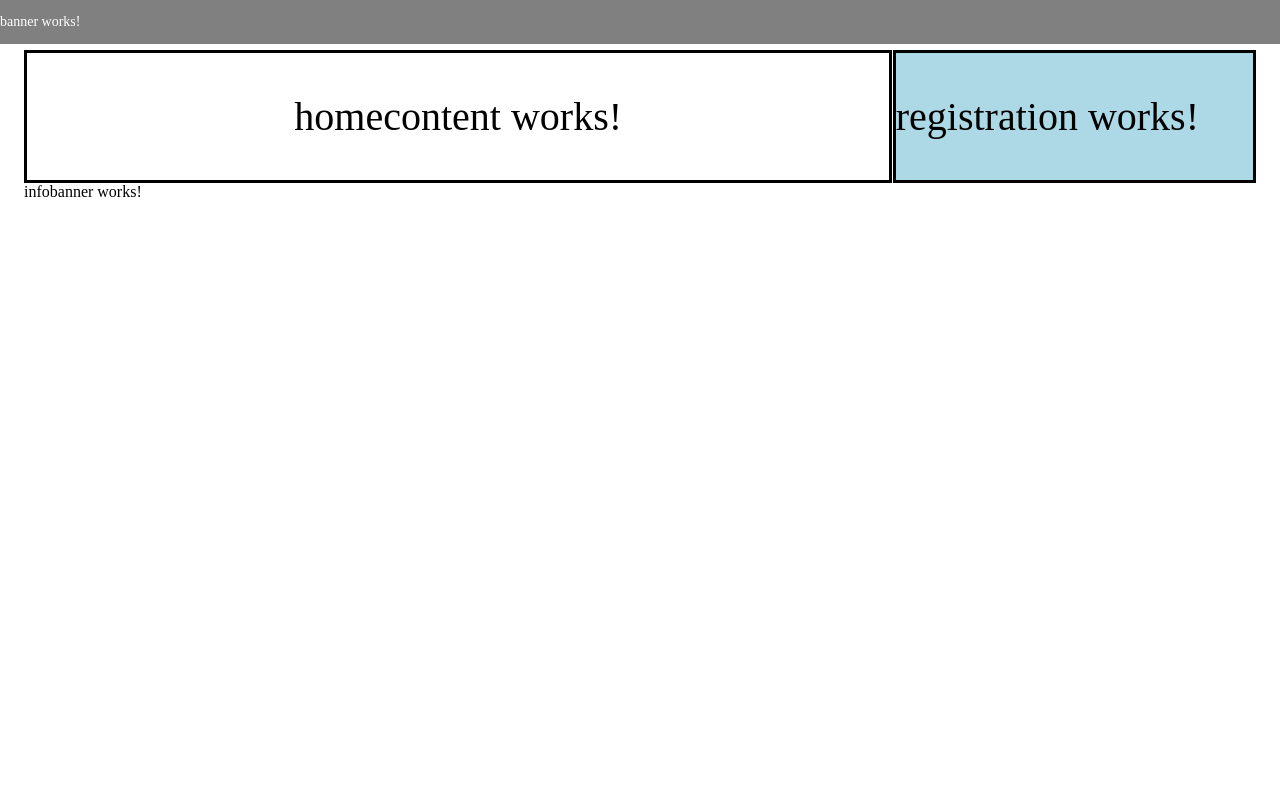
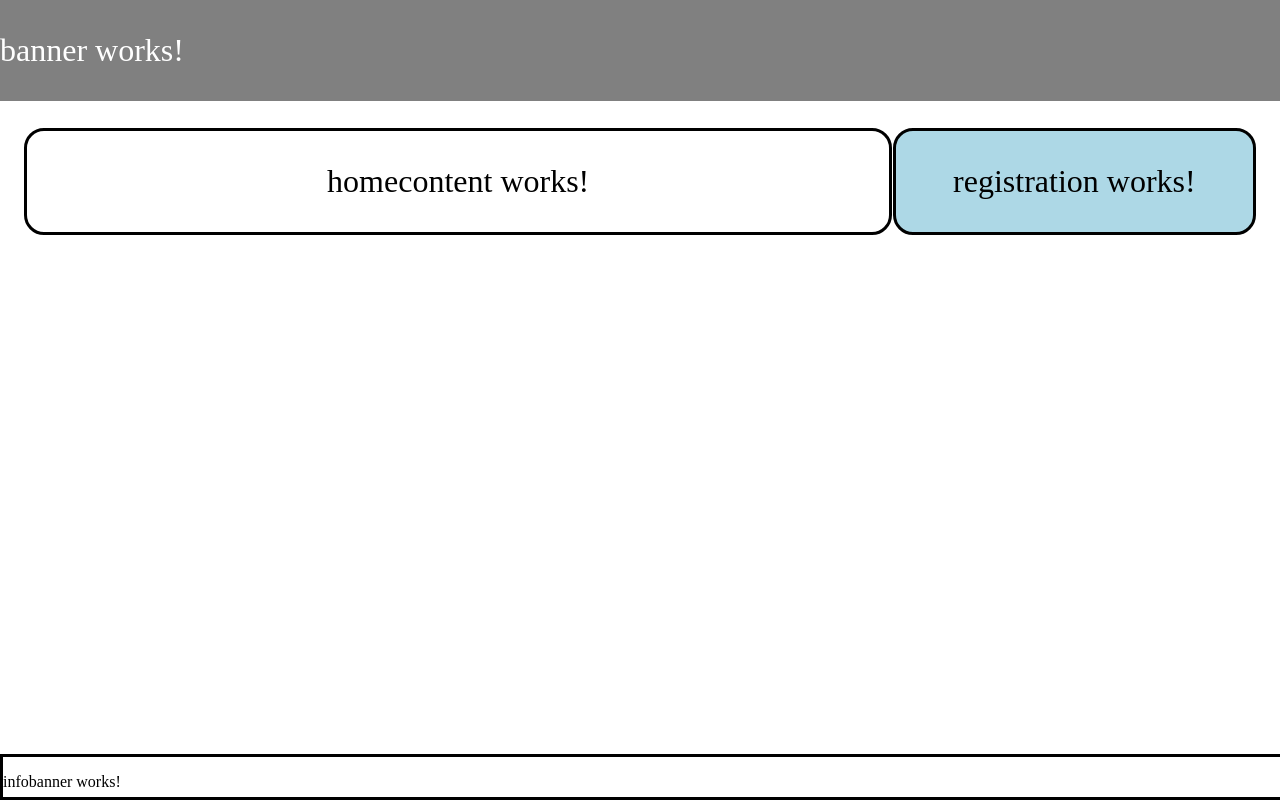
Before and after one commit to framirez1108/LandKingSite, an Angular app in the folder angular/LandKing/: page / in a window 1280 px wide. Built offline with nearby package versions, Linux system fonts and the light colour scheme.

Commit message:
reformated home to no longer use exact px

```diff
--- a/angular/LandKing/src/app/home/home.component.css
+++ b/angular/LandKing/src/app/home/home.component.css
@@ -4,40 +4,53 @@
 
 
 .banner {
-  font-size:14px;
+  font-size:200%;
   color: white;
   background-color: grey;
   width:100%;
   position:fixed;
   top:0;
-  left:0
+  left:0;
 }
 
 .desc {
-  font-size: 40px;
+  font-size: 200%;
   text-align: center;
   float: left;
   border: solid;
-  position:relative;
+  position: relative;
   width: 70%;
-  left:0;
-  top:0;
-  bottom:0;
+  left: 0;
+  top: 0;
+  bottom: 0;
+  border-radius: 20px;
 }
 
 
 .reg {
-  font-size: 40px;
+  font-size: 200%;
+  text-align:center;
   float: right;
   width: 29%;
   background-color: lightblue;
   border: solid;
+  border-radius:20px;
 }
 
 
 .content{
     left:0;
-    top:0;
+    top:120px;
+    width:100wh;
     position: relative;
+}
 
+footer {
+  position: fixed;
+  left: 0;
+  bottom: 0;
+  width: 100%;
+  height: 5%;
+  border: solid;
+  font-size: 100%;
 }
--- a/angular/LandKing/src/app/home/home.component.html
+++ b/angular/LandKing/src/app/home/home.component.html
@@ -5,25 +5,27 @@
 </head>
 
 <body>
+
+  <div class="banner">
+    <app-banner> </app-banner>
+  </div>
+
   <div class="content">
-    <div class="banner">
-      <app-banner> </app-banner>
-    </div>
-    <p> Home Para </p>
 
     <div class="desc">
-         <app-homecontent></app-homecontent>
+      <app-homecontent></app-homecontent>
     </div>
 
     <div class="reg">
       <app-registration> </app-registration>
     </div>
 
-    <div class="info">
-      <app-infobanner> </app-infobanner>
+  </div>
 
-    </div>
-  </div>
+
+  <footer>
+    <app-infobanner> </app-infobanner>
+  </footer>
 </body>
 
 </html>
```
